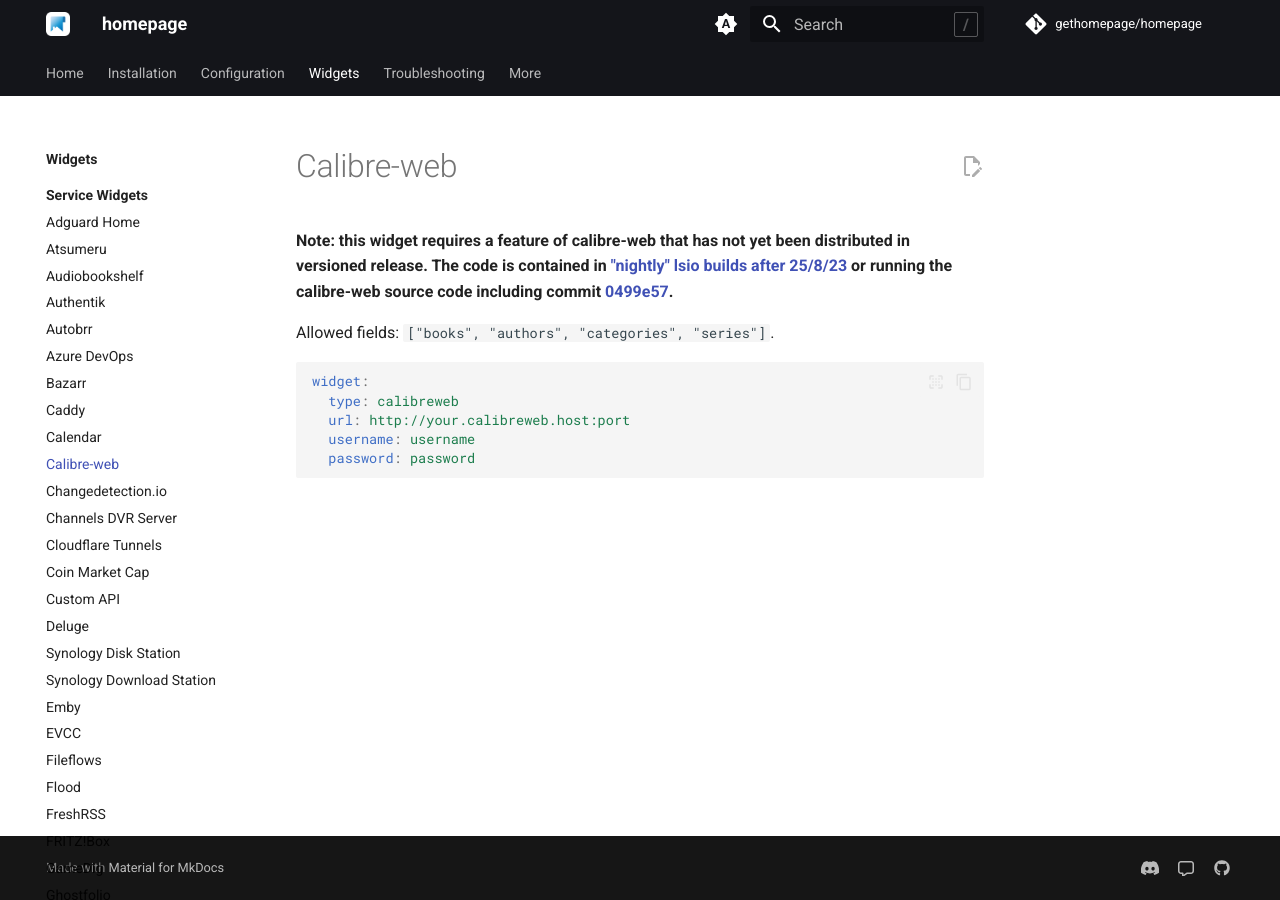
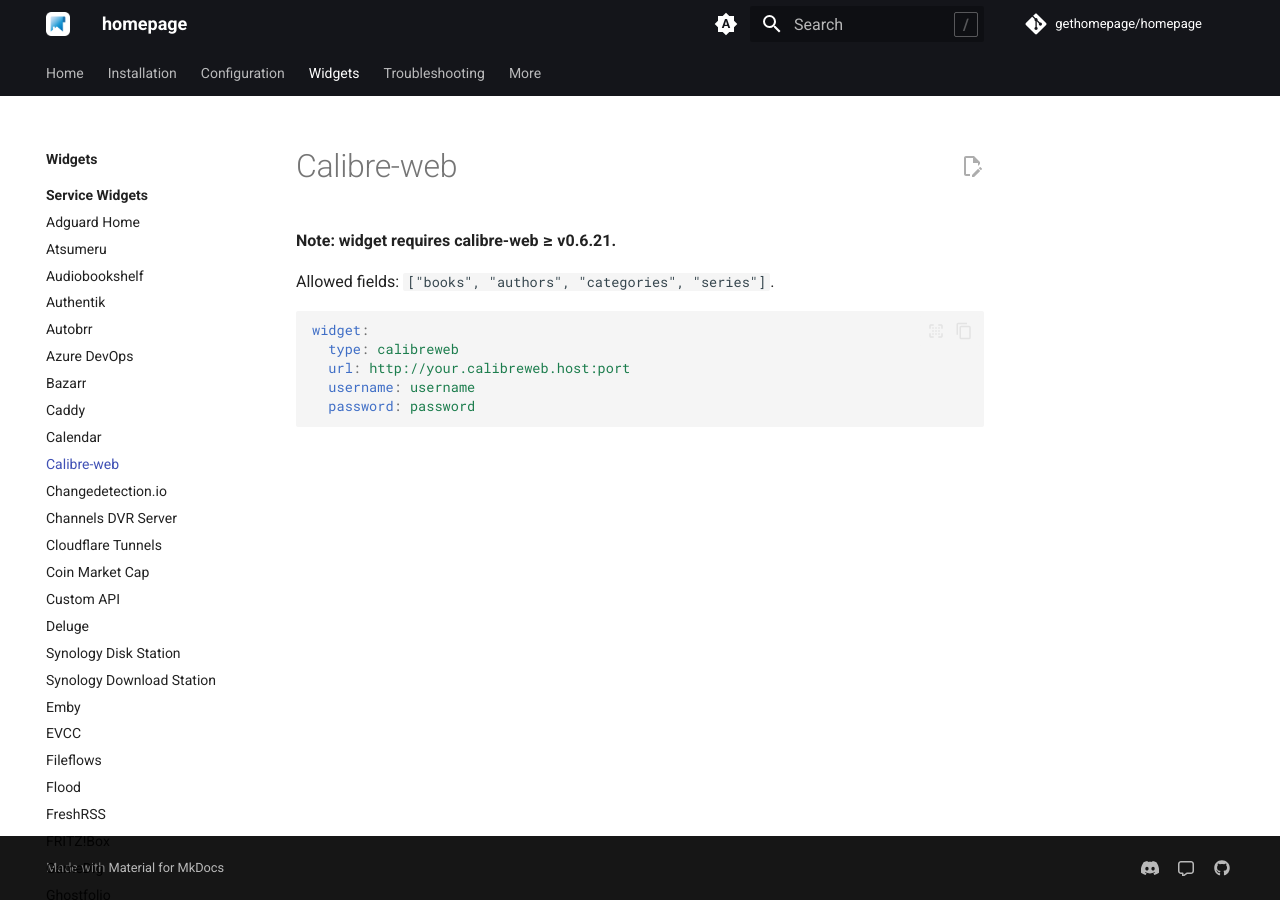
Before and after one commit to jobstar-git/home_p, an MkDocs documentation site: the page built from docs/widgets/services/calibre-web.md, in a window 1280 px wide. Built offline with MkDocs 1.6.1 and Material for MkDocs 9.7.7, drawn with Linux system fonts in a browser that asks for light colours; a script that is not in the unit is left out; comment, search, counter and statistics services are not loaded; the version menu is left out.

Commit message:
Documentation: Update minimum calibre-web version reference (#2412)
---------

Co-authored-by: shamoon <4887959+shamoon@users.noreply.github.com>

```diff
--- a/docs/widgets/services/calibre-web.md
+++ b/docs/widgets/services/calibre-web.md
@@ -3,7 +3,7 @@
 description: Calibre-web Widget Configuration
 ---
 
-**Note: this widget requires a feature of calibre-web that has not yet been distributed in versioned release. The code is contained in ["nightly" lsio builds after 25/8/23](https://hub.docker.com/layers/linuxserver/calibre-web/nightly/images/sha256-b27cbe5d17503de38135d925e226eb3e5ba04c558dbc865dc85d77824d35d7e2) or running the calibre-web source code including commit [0499e57](https://github.com/janeczku/calibre-web/commit/0499e578cdd45db656da34cd2d7152c8d88ceb23).**
+**Note: widget requires calibre-web ≥ v0.6.21.**
 
 Allowed fields: `["books", "authors", "categories", "series"]`.
 
```
